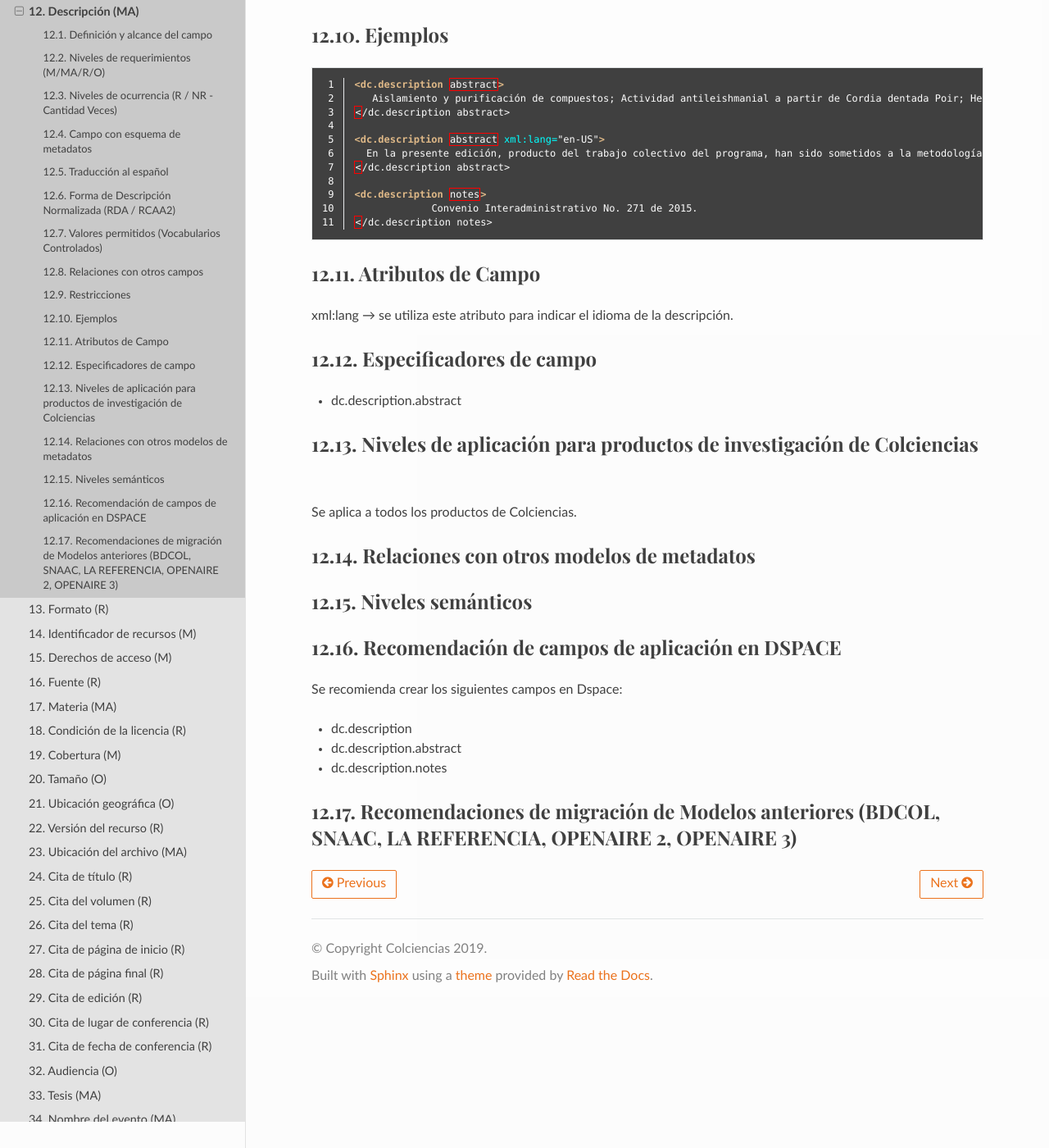
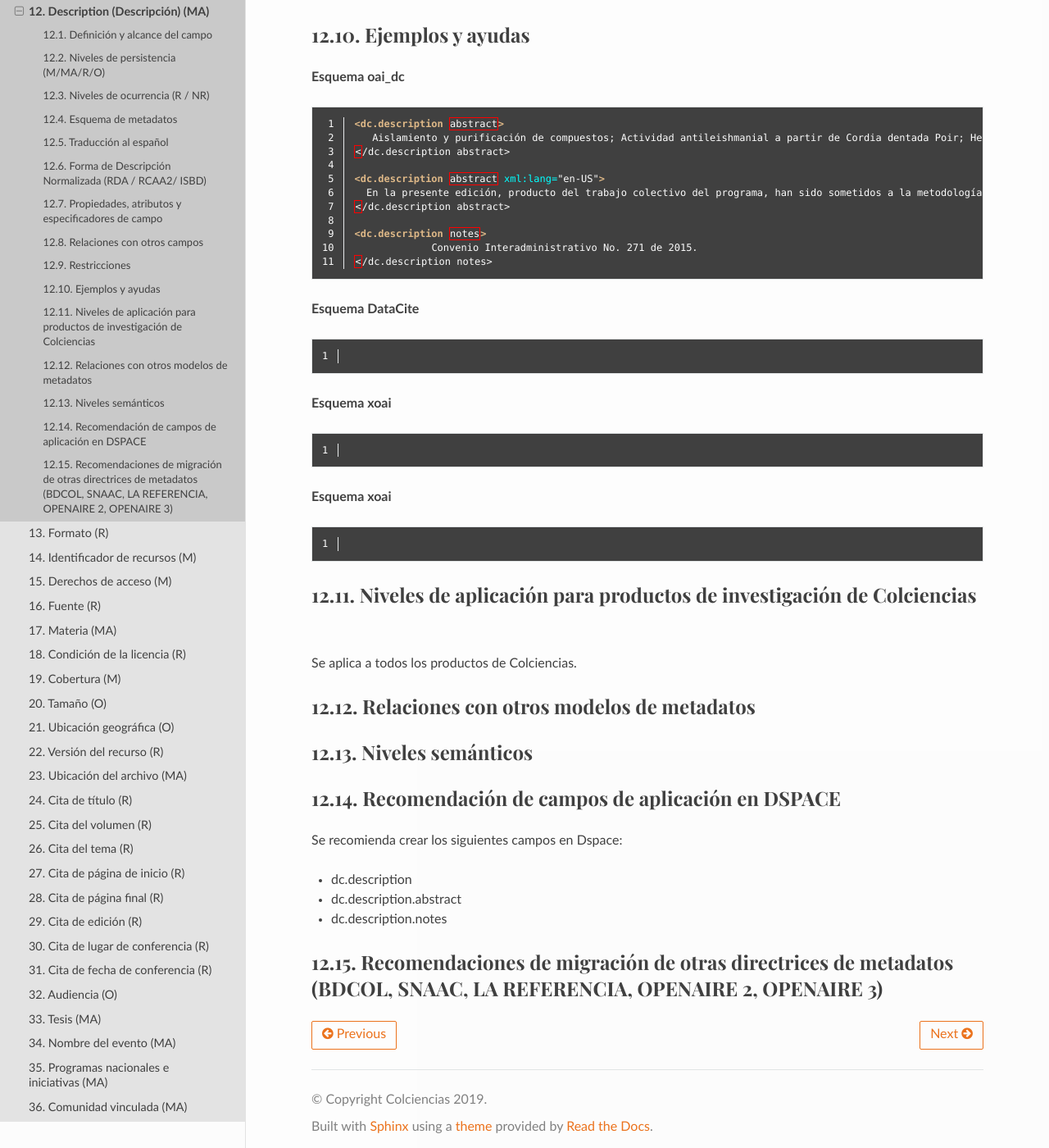
Before and after one commit to rcic/openaire4, a Sphinx documentation site: the page built from docs/field_description.rst, in a window 1280 px wide and 1400 px high, scrolled down 1625 px. Shown: the whole window at 82% size. Built offline with Sphinx 7.4.7 and the Read the Docs theme 2.0.0, drawn with Linux system fonts in a browser that asks for light colours; some web fonts are replaced; a script that is not in the unit is left out; some of the changed text lies outside the part shown.

Commit message:
actualizacion

```diff
--- a/docs/field_description.rst
+++ b/docs/field_description.rst
@@ -11,15 +11,15 @@
 
 Cuando un recurso consta de varios recursos o anexos en URL, no se debe utilizar este campo para enumerar estos recursos.
 
-Niveles de requerimientos (M/MA/R/O)
-------------------------------------
+Niveles de persistencia (M/MA/R/O)
+----------------------------------
 Obligatorio si es aplicable (MA)
 
-Niveles de ocurrencia (R / NR -  Cantidad Veces)
-------------------------------------------------
+Niveles de ocurrencia (R / NR)
+------------------------------
 Repetible (R)
 
-Campo con esquema de metadatos
+Esquema de metadatos
 ------------------------------
 dc.description
 
@@ -27,8 +27,8 @@
 ---------------------
 Descripción
 
-Forma de Descripción Normalizada (RDA / RCAA2)
-----------------------------------------------
+Forma de Descripción Normalizada (RDA / RCAA2/ ISBD)
+----------------------------------------------------
 RDA (Recursos: descripción y acceso)
 
 Revise la forma adecuada para ingresar la descripción del recurso:
@@ -46,8 +46,8 @@
 	Ej: El proyecto de investigación se elaboró en el marco del desarrollo de la política institucional de cadenas productivas del sector artesanal.
 
 
-Valores permitidos (Vocabularios Controlados)
----------------------------------------------
+Propiedades, atributos y especificadores de campo
+-------------------------------------------------
 Description
 
 Relaciones con otros campos
@@ -56,8 +56,10 @@
 Restricciones
 -------------
 
-Ejemplos
---------
+Ejemplos y ayudas
+-----------------
+
+**Esquema oai_dc**
 
 .. code-block:: xml
    :linenos:
@@ -74,17 +76,21 @@
   		Convenio Interadministrativo No. 271 de 2015.
    </dc.description notes>
 
+**Esquema DataCite**
 
-.. _DRIVER Guidelines v2 element description: https://wiki.surfnet.nl/display/DRIVERguidelines/Description
+.. code-block:: xml
+   :linenos:
 
-Atributos de Campo
-------------------
-xml:lang → se utiliza este atributo para indicar el idioma de la descripción.
+**Esquema xoai**
 
-Especificadores de campo
-------------------------
+.. code-block:: xml
+   :linenos:
 
-- dc.description.abstract
+**Esquema xoai**
+
+.. code-block:: xml
+   :linenos:
+
 
 Niveles de aplicación para productos de investigación de Colciencias
 --------------------------------------------------------------------
@@ -104,5 +110,5 @@
 - dc.description.abstract
 - dc.description.notes
 
-Recomendaciones de migración de Modelos anteriores (BDCOL, SNAAC, LA REFERENCIA, OPENAIRE 2, OPENAIRE 3)
---------------------------------------------------------------------------------------------------------
+Recomendaciones de migración de otras directrices de metadatos (BDCOL, SNAAC, LA REFERENCIA, OPENAIRE 2, OPENAIRE 3)
+--------------------------------------------------------------------------------------------------------------------
```
Also changed, not shown: other parts of docs/field_description.rst (+2 -2 lines).
